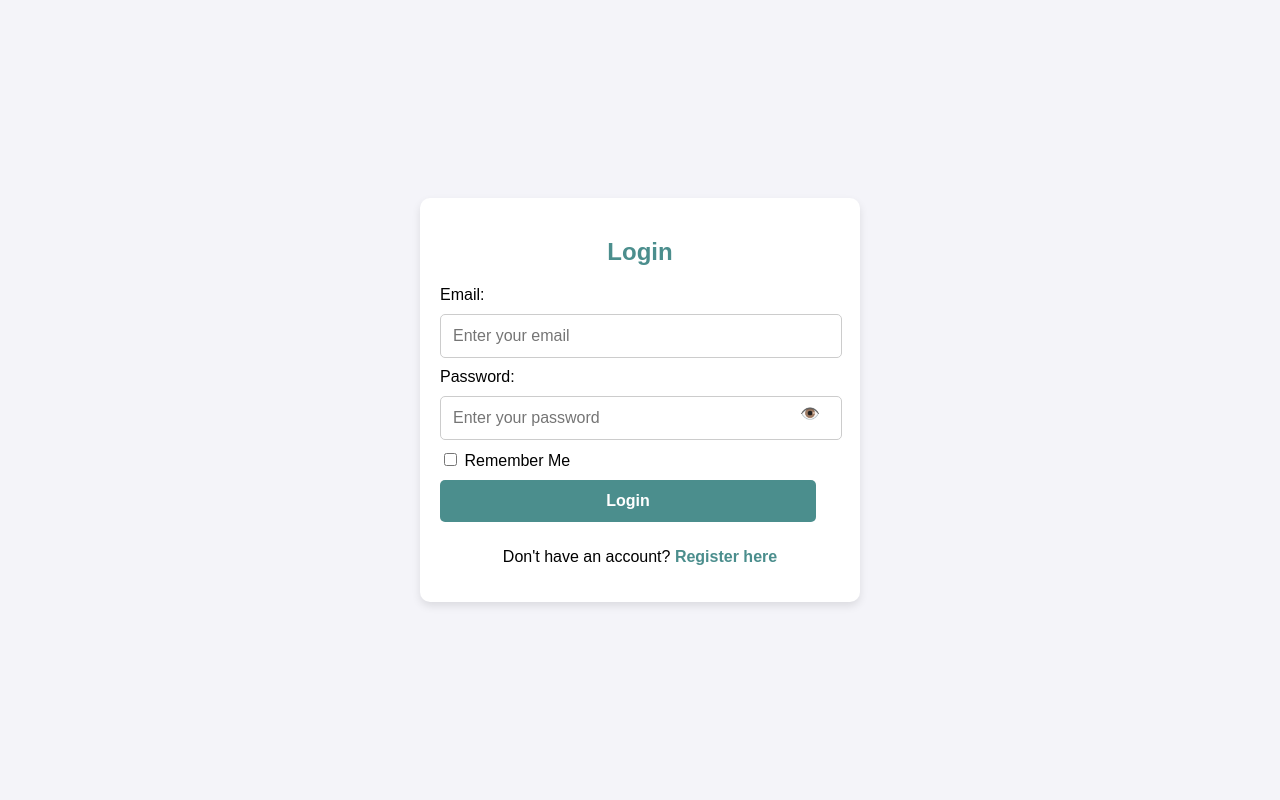
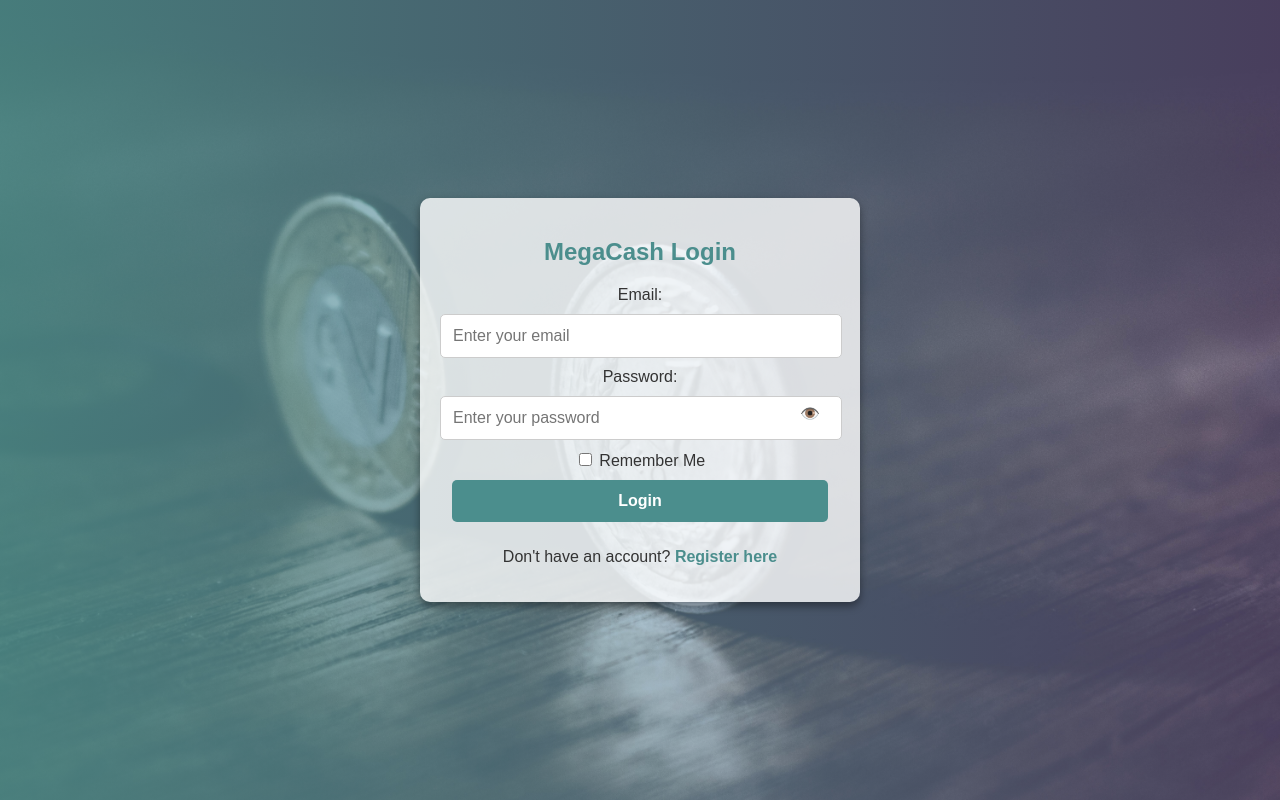
Before and after one commit to Lyzie3/Web-project, a PHP site: page /log_in.php in a window 1280 px wide. Run offline with PHP 8.4, Linux system fonts and the light colour scheme.

Commit message:
Update log_in.php

```diff
--- a/log_in.php
+++ b/log_in.php
@@ -63,28 +63,31 @@ if ($_SERVER['REQUEST_METHOD'] === 'POST') {
     <title>User Login</title>
     <style>
         body {
-            font-family: Arial, sans-serif;
-            background-color: #F4F4F9;
-            margin: 0;
-            padding: 0;
+            font-family: 'Poppins', sans-serif;
+            color: #333;
+            background-image: linear-gradient(to right, rgba(75, 142, 141, 0.8), rgba(153, 102, 255, 0.2)), url('budget_background.jpg');
+            background-size: cover;
+            background-repeat: no-repeat;
+            background-position: center;
             display: flex;
             justify-content: center;
             align-items: center;
-            height: 100vh;
-        }
-
-        h2 {
-            text-align: center;
-            color: #4B8E8D;
+            height: 100vh; /* Full viewport height */
+            margin: 0;
         }
 
         form {
             width: 100%;
             max-width: 400px;
-            background-color: #fff;
+            background-color:rgba(255, 255, 255, 0.8);
             padding: 20px;
             border-radius: 10px;
-            box-shadow: 0 4px 8px rgba(0, 0, 0, 0.1);
+            box-shadow: 0 4px 8px rgba(0, 0, 0, 0.4);
+            text-align: center;
+        }
+
+        h2 {
+            color: #4B8E8D;
         }
 
         form input[type="email"],
@@ -146,7 +149,7 @@ if ($_SERVER['REQUEST_METHOD'] === 'POST') {
 </head>
 <body>
     <form action="log_in.php" method="POST">
-        <h2>Login</h2>
+        <h2>MegaCash Login</h2>
         <?php if ($error_message): ?>
             <p class="error"><?php echo $error_message; ?></p>
         <?php endif; ?>
```
